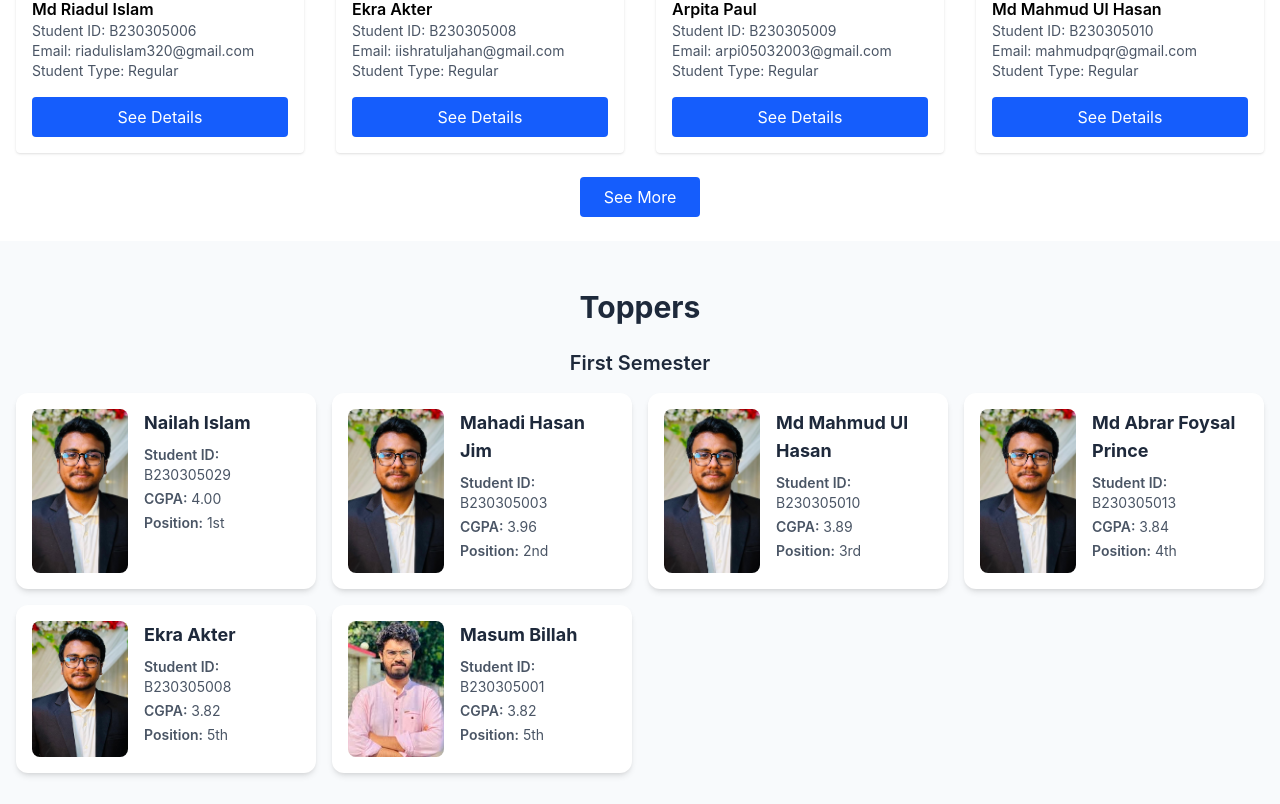
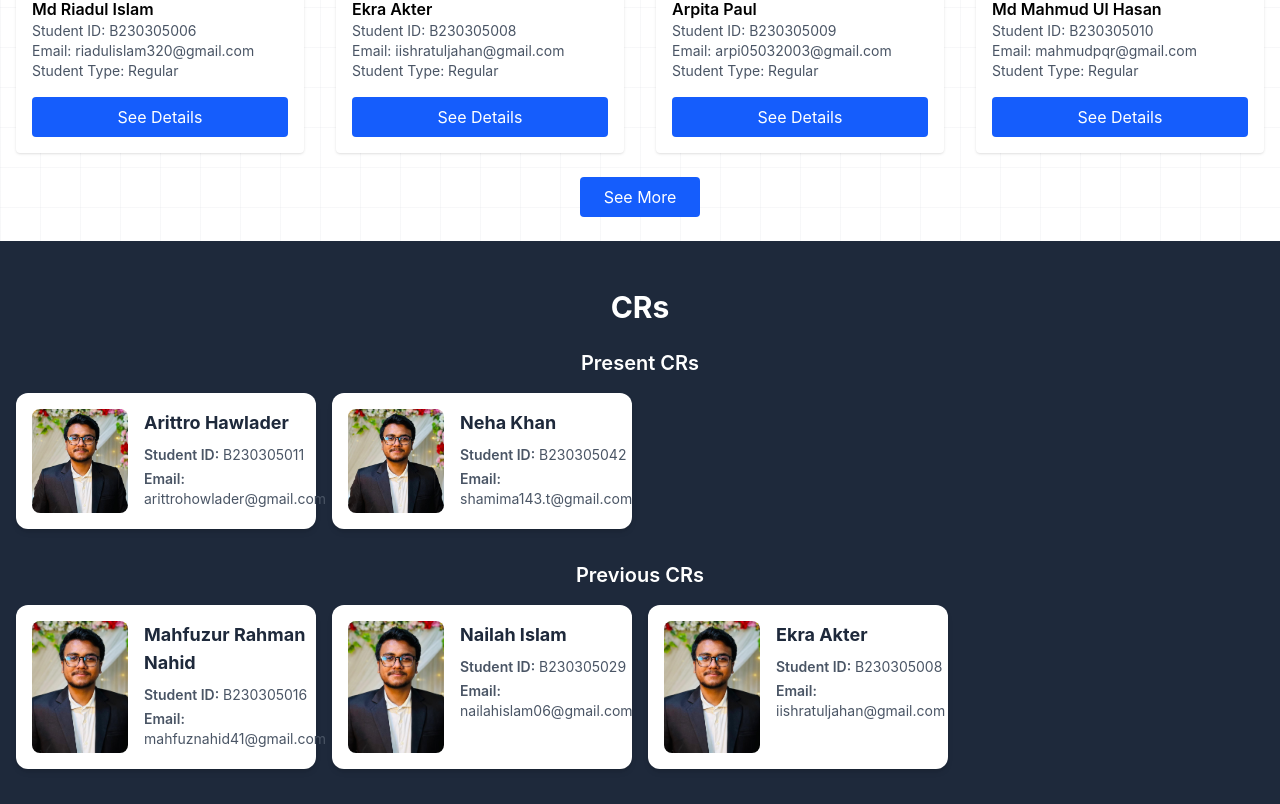
Before and after one commit to mahfuznahid/CSE-19, a React (Vite) app: page / in a window 1280 px wide. Shown: the part 1993-2797 px from the top of the page. Built offline with nearby package versions, Linux system fonts and the light colour scheme.

Commit message:
Editing the site, adding CR section.

```diff
--- a/src/App.jsx
+++ b/src/App.jsx
@@ -6,6 +6,7 @@ import About from "./Components/About";
 import StudentSection from "./Components/StudentSection";
 import PhotoGallerySection from "./Components/PhotoGallerySection";
 import Topper from "./Components/Topper";
+import CR from "./Components/CR";
 
 function App() {
   return (
@@ -15,14 +16,26 @@ function App() {
         moto="We Code, We Create!"
       />
 
+      <div
+        style={{
+          backgroundImage: `
+      linear-gradient(rgba(229, 231, 235, 0.3) 1px, transparent 1px),
+      linear-gradient(90deg, rgba(229, 231, 235, 0.3) 1px, transparent 1px)
+    `,
+          backgroundSize: "40px 40px",
+          minHeight: "100vh",
+        }}
+      >
         {/*Body Start*/}
         <Hero />
         <About />
         <StudentSection />
+        <CR />
         <Topper />
         <PhotoGallerySection />
         <Contact />
         {/*Body End*/}
+      </div>
 
       <Footer webname="CSE 19th Batch" moto="We Code, We Create!" />
     </div>
--- /dev/null
+++ b/src/Components/CR.jsx
@@ -0,0 +1,75 @@
+import { PresentCRs, PreviousCRs } from "../Data/CRData";
+
+export default function CR() {
+  return (
+    <div
+      className="contactSection py-12 px-4 bg-[#1E293B] border-b border-white/30"
+      id="crs"
+    >
+      <div className="max-w-8xl mx-auto text-center">
+        <h2 className="text-3xl text-white font-bold mb-6">CRs</h2>
+        <h3 className="text-xl text-white font-semibold mb-4">Present CRs</h3>
+        <div className="grid gap-4 sm:grid-cols-4">
+          {PresentCRs.map((citem) => (
+            <div className="flex bg-white rounded-xl shadow-md hover:shadow-xl transition-all duration-300 p-4">
+              {/* Image */}
+              <img
+                src={citem.Image}
+                alt={citem.StudentName}
+                className="w-24  object-cover rounded-lg mr-4"
+              />
+              <div className="flex flex-col text-left">
+                {/* Name */}
+                <h3 className="text-lg font-bold text-[#1E293B] mb-2">
+                  {citem.StudentName}
+                </h3>
+
+                {/* Details */}
+                <p className="text-sm text-gray-600 mb-1">
+                  <span className="font-semibold">Student ID:</span>{" "}
+                  {citem.StudentID}
+                </p>
+
+                <p className="text-sm text-gray-600 mb-1">
+                  <span className="font-semibold">Email:</span> {citem.Email}
+                </p>
+              </div>
+            </div>
+          ))}
+        </div>
+
+        <h3 className="text-xl text-white font-semibold mt-8 mb-4">
+          Previous CRs
+        </h3>
+        <div className="grid gap-4 sm:grid-cols-4">
+          {PreviousCRs.map((citem) => (
+            <div className="flex bg-white rounded-xl shadow-md hover:shadow-xl transition-all duration-300 p-4">
+              {/* Image */}
+              <img
+                src={citem.Image}
+                alt={citem.StudentName}
+                className="w-24  object-cover rounded-lg mr-4"
+              />
+              <div className="flex flex-col text-left">
+                {/* Name */}
+                <h3 className="text-lg font-bold text-[#1E293B] mb-2">
+                  {citem.StudentName}
+                </h3>
+
+                {/* Details */}
+                <p className="text-sm text-gray-600 mb-1">
+                  <span className="font-semibold">Student ID:</span>{" "}
+                  {citem.StudentID}
+                </p>
+
+                <p className="text-sm text-gray-600 mb-1">
+                  <span className="font-semibold">Email:</span> {citem.Email}
+                </p>
+              </div>
+            </div>
+          ))}
+        </div>
+      </div>
+    </div>
+  );
+}
--- a/src/Components/Contact.jsx
+++ b/src/Components/Contact.jsx
@@ -59,10 +59,7 @@ export default function Contact() {
   };
 
   return (
-    <div
-      className="contactSection py-16 px-4 bg-gradient-to-br from-slate-50 to-blue-50"
-      id="contact"
-    >
+    <div className="contactSection py-16 px-4 " id="contact">
       <div className="max-w-6xl mx-auto">
         {/* Header Section */}
         <div className="text-center mb-12">
--- a/src/Components/Footer.jsx
+++ b/src/Components/Footer.jsx
@@ -45,6 +45,14 @@ export default function Footer(props) {
                 <li>
                   <a
                     className="block rounded-xl px-3 py-2 text-sm sm:text-base text-[#F8FAFC] hover:text-[#14B8A6] transition"
+                    href="#crs"
+                  >
+                    CRs
+                  </a>
+                </li>
+                <li>
+                  <a
+                    className="block rounded-xl px-3 py-2 text-sm sm:text-base text-[#F8FAFC] hover:text-[#14B8A6] transition"
                     href="#toppers"
                   >
                     Toppers
--- a/src/Components/Header.jsx
+++ b/src/Components/Header.jsx
@@ -13,6 +13,13 @@ export default function Header(props) {
 
   return (
     <div>
+      {/* Backdrop Overlay */}
+      {isMenuOpen && (
+        <div
+          className="md:hidden fixed inset-0 bg-black/40 backdrop-blur-sm z-40 transition-opacity duration-300"
+          onClick={closeMenu}
+        />
+      )}
       <nav className="bg-[#1E293B] h-16 sm:h-18 fixed top-0 left-0 w-full z-50">
         <div className="flex justify-between items-center p-2 sm:p-3 md:justify-around">
           {/* Logo and Moto */}
@@ -51,6 +58,14 @@ export default function Header(props) {
                 href="#students"
               >
                 Students
+              </a>
+            </li>
+            <li>
+              <a
+                className="text-[#F8FAFC] no-underline hover:text-[#14B8A6] transition duration-300"
+                href="#crs"
+              >
+                CRs
               </a>
             </li>
             <li>
@@ -104,8 +119,10 @@ export default function Header(props) {
         </div>
 
         {/* Mobile Navigation Menu (visible only on sm and below) */}
+
+        {/* Mobile Menu */}
         <div
-          className={`md:hidden overflow-hidden transition-all duration-300 ease-in-out ${
+          className={`md:hidden overflow-hidden transition-all duration-300 ease-in-out z-50 ${
             isMenuOpen ? "max-h-64 opacity-100" : "max-h-0 opacity-0"
           }`}
         >
@@ -135,6 +152,15 @@ export default function Header(props) {
                 onClick={closeMenu}
               >
                 Students
+              </a>
+            </li>
+            <li>
+              <a
+                className="text-[#F8FAFC] no-underline hover:text-[#14B8A6] transition duration-300 block text-base"
+                href="#crs"
+                onClick={closeMenu}
+              >
+                CRs
               </a>
             </li>
             <li>
--- a/src/Components/Topper.jsx
+++ b/src/Components/Topper.jsx
@@ -2,10 +2,10 @@ import toppers from "./../Data/TopperData";
 
 export default function Topper() {
   return (
-    <div className="contactSection py-12 px-4 bg-slate-50" id="toppers">
+    <div className="contactSection py-12 px-4 bg-[#1E293B]" id="toppers">
       <div className="max-w-8xl mx-auto text-center">
-        <h2 className="text-3xl text-[#1E293B] font-bold mb-6">Toppers</h2>
-        <h3 className="text-xl text-[#1E293B] font-semibold mb-4">
+        <h2 className="text-3xl text-white font-bold mb-6">Toppers</h2>
+        <h3 className="text-xl text-white font-semibold mb-4">
           First Semester
         </h3>
         <div className="grid gap-4 sm:grid-cols-4">
--- /dev/null
+++ b/src/Data/CRData.jsx
@@ -0,0 +1,39 @@
+import img1 from "../assets/StudentImage/Nahid.jpg";
+
+let PresentCRs = [
+  {
+    Image: img1,
+    StudentName: "Arittro Hawlader",
+    StudentID: "B230305011",
+    Email: "arittrohowlader@gmail.com",
+  },
+  {
+    Image: img1,
+    StudentName: "Neha Khan",
+    StudentID: "B230305042",
+    Email: "shamima143.t@gmail.com",
+  },
+];
+
+let PreviousCRs = [
+  {
+    Image: img1,
+    StudentName: "Mahfuzur Rahman Nahid",
+    StudentID: "B230305016",
+    Email: "mahfuznahid41@gmail.com",
+  },
+  {
+    Image: img1,
+    StudentName: "Nailah Islam",
+    StudentID: "B230305029",
+    Email: "nailahislam06@gmail.com",
+  },
+  {
+    Image: img1,
+    StudentName: "Ekra Akter",
+    StudentID: "B230305008",
+    Email: "iishratuljahan@gmail.com",
+  },
+];
+
+export { PresentCRs, PreviousCRs };
--- a/src/index.css
+++ b/src/index.css
@@ -7,8 +7,9 @@ html {
 #home,
 #about,
 #students,
+#crs,
 #toppers,
 #photo-gallery,
 #contact {
-  scroll-margin-top: 5rem;
+  scroll-margin-top: 4rem;
 }
```
Lines whose indentation alone changed are shown as unchanged.
